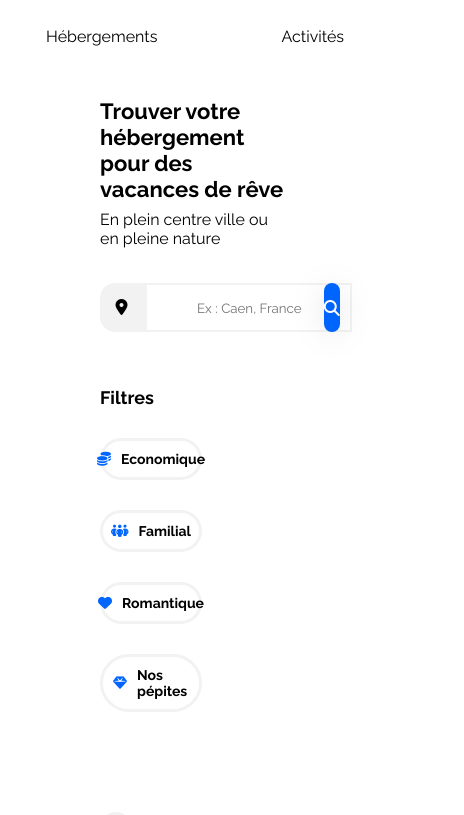
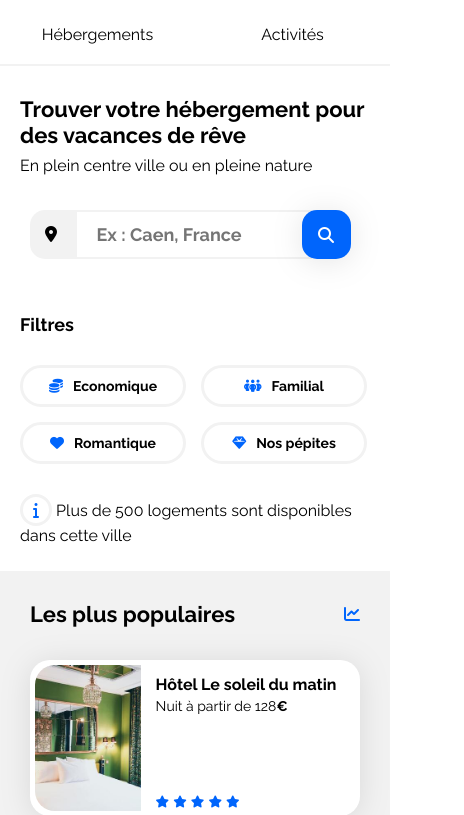
Before and after one commit to vsabouroux/Sabouroux_Valerie_2_12072023, a plain HTML site: page index.html in a window 390 px wide. Shown: the part 31-846 px from the top of the page, 464 px wide, since content can reach past the window. Drawn offline with Linux system fonts and the light colour scheme.

Commit message:
finitions sur mobile responsive

```diff
--- a/css/style.css
+++ b/css/style.css
@@ -16,7 +16,7 @@
 body {
   display: flex;
   justify-content: center;
-  margin: 0 50px 0 50px;
+  margin: 0;
 }
 
 .main-container {
@@ -155,6 +155,9 @@ input .cta {
   padding: 0;
 }
 #lieu {
+  font-size: 18px;
+  font-weight: bold;
+  color: black;
   border: 2px solid #f2f2f2;
 }
 .fa-magnifying-glass {
@@ -245,7 +248,7 @@ p {
   font-size: 14px;
 }
 /******************* Hebergements ******************/
-.hebergements {
+section.hebergements {
   width: 66%;
 }
 .hebergements-cards {
@@ -360,7 +363,7 @@ p.card-subtitle {
 }
 .activites .activites-cards img {
   width: 100%;
-  height: 240px;
+  height: 380px;
   border-top-left-radius: 20px;
   border-top-right-radius: 20px;
 }
@@ -410,7 +413,7 @@ p.card-subtitle {
   .hebergements-and-populaires {
     flex-direction: column;
   }
-  .hebergements {
+  section.hebergements {
     width: 100%;
   }
   .populaires {
@@ -432,7 +435,6 @@ p.card-subtitle {
   .populaires-cards .card {
     width: 30%;
     height: 146px;
-    padding: 0;
   }
   /***Activites responsive medium devices***/
   #monancrea .section-title {
@@ -457,28 +459,46 @@ p.card-subtitle {
 }
 /*********** Small devices (phones, less than 768px) ***********/
 @media screen and (max-width: 768px) {
+  .main-container {
+    padding: 0;
+  }
   header {
     display: flex;
     flex-direction: column;
     align-items: center;
   }
+  nav {
+    width: 100%;
+  }
   nav ul {
     padding-left: 0;
-    gap: 120px;
+    gap: 0;
   }
   nav li {
+    width: 50%;
     padding-bottom: 20px;
     margin-bottom: 0;
-    border: 2px solid transparent;
+    border: 0px solid transparent;
+    border-bottom: 2px solid #f2f2f2;
+    text-align: center;
   }
   nav li:hover {
     border-bottom: 2px solid #0065fc;
     border-top: none;
   }
-
+  .section_filter {
+    padding: 0 20px;
+  }
   /**********Search bar Small devices (less than 768px)*********/
+  form {
+    justify-content: center;
+  }
   #lieu {
     padding-left: 50px;
+  }
+  input#lieu {
+    padding-left: 20px;
+    padding-right: 50px;
   }
   .fa-magnifying-glass {
     display: flex;
@@ -492,10 +512,10 @@ p.card-subtitle {
     width: 49px;
     height: 49px;
     position: relative;
-    right: 140px;
+    right: 10px;
   }
   .cta {
-    visibility: hidden;
+    display: none;
   }
 
   /* .filtres {
@@ -510,8 +530,8 @@ p.card-subtitle {
     display: flex;
     flex-wrap: wrap;
     margin-top: 20px;
-    margin-bottom: 100px;
-    gap: 30px;
+    margin-bottom: 30px;
+    /*gap: 30px;*/
   }
   .filter_item {
     display: flex;
@@ -540,7 +560,7 @@ p.card-subtitle {
   section.hebergements {
     padding: 0;
   }
-  .hebergements {
+  div.hebergements {
     padding-left: 30px;
   }
   .hebergements-small {
@@ -559,7 +579,7 @@ p.card-subtitle {
   }
   .hebergements-cards .card img {
     width: 100%;
-    height: 170px;
+    height: 110px;
   }
   .afficherplus {
     margin-left: 30px;
@@ -580,7 +600,7 @@ p.card-subtitle {
 
   .populaires-cards .card {
     flex-direction: row;
-    width: 100%;
+    width: auto;
   }
   /*****************Activites Small devices *************/
   .activites {
@@ -592,7 +612,7 @@ p.card-subtitle {
     flex-direction: column;
   }
   .activites .activites-cards img {
-    height: 250px;
+    height: 150px;
     width: 100%;
   }
   .activites .activites-cards .card {
@@ -603,7 +623,7 @@ p.card-subtitle {
     display: flex;
     flex-direction: column;
     padding: 0 0 0 30px;
-    height: 461px;
+    height: auto;
   }
 }
 /* ... */
--- a/index.html
+++ b/index.html
@@ -44,6 +44,7 @@
         </nav>
       </header>
       <main>
+        <section class="section_filter">
           <h1>Trouver votre hébergement pour des vacances de rêve</h1>
           <p>En plein centre ville ou en pleine nature</p>
           <form action=" " method="get">
@@ -56,7 +57,7 @@
                 id="lieu"
                 required
                 placeholder="Ex : Caen, France"
-                size="20"
+                size="15"
               />
             </fieldset>
             <input type="submit" value="Rechercher" class="cta" />
@@ -79,11 +80,12 @@
               <i class="fa-solid fa-gem"></i>Nos pépites
             </p>
           </div>
-        </section>
           <p>
             <i class="fa-solid fa-info"></i> Plus de 500 logements sont
             disponibles dans cette ville
           </p>
+        </section>
+
         <div class="hebergements-and-populaires">
           <section class="hebergements">
             <div class="hebergements-small">
```
Lines whose indentation alone changed are shown as unchanged.
